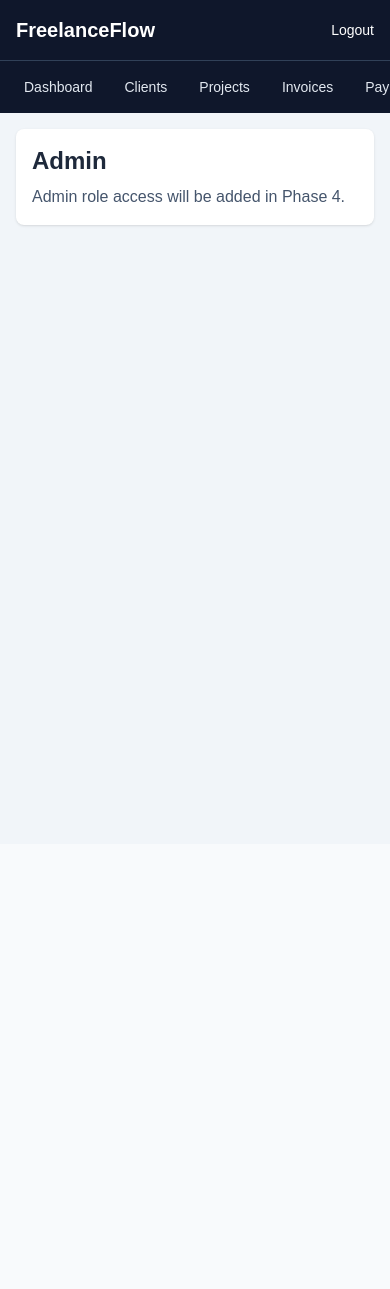
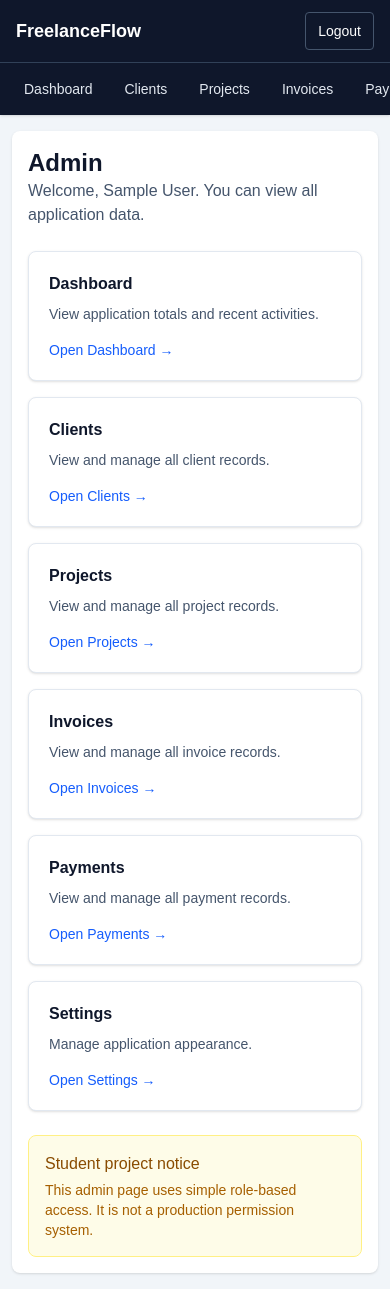
Before and after one commit to muhammedZak/freelance-flow, a React (Vite) app: page /admin in a window 390 px wide. Before the commit the page ends 844 px from the top, so only its background shows below. Built offline with nearby package versions, Linux system fonts and the light colour scheme; sample sign-in values are in the browser's storage.

Commit message:
complete responsive polish and final project preparation

```diff
--- a/package.json
+++ b/package.json
@@ -14,7 +14,7 @@
     "react": "^19.2.7",
     "react-dom": "^19.2.7",
     "react-redux": "^9.3.0",
-    "react-router-dom": "^7.18.1"
+    "react-router-dom": "^6.30.4"
   },
   "devDependencies": {
     "@eslint/js": "^10.0.1",
--- a/src/components/common/EmptyState.jsx
+++ b/src/components/common/EmptyState.jsx
@@ -1,7 +1,27 @@
-function EmptyState({ message }) {
+function EmptyState({
+  title = 'Nothing to display',
+  message = 'No data found.',
+  actionText,
+  onAction,
+}) {
   return (
-    <div className='rounded border border-dashed border-slate-300 p-6 text-center'>
-      <p className='text-slate-500'>{message || 'No data found.'}</p>
+    <div className='rounded-lg border border-dashed border-slate-300 p-8 text-center'>
+      <div className='mx-auto flex h-12 w-12 items-center justify-center rounded-full bg-slate-100 text-xl'>
+        —
+      </div>
+
+      <h3 className='mt-4 font-bold text-slate-900'>{title}</h3>
+
+      <p className='mx-auto mt-2 max-w-md text-sm text-slate-500'>{message}</p>
+
+      {actionText && onAction && (
+        <button
+          type='button'
+          onClick={onAction}
+          className='mt-4 rounded bg-slate-900 px-4 py-2 text-sm text-white'>
+          {actionText}
+        </button>
+      )}
     </div>
   );
 }
--- a/src/components/common/ErrorMessage.jsx
+++ b/src/components/common/ErrorMessage.jsx
@@ -1,8 +1,23 @@
-function ErrorMessage({ message }) {
+function ErrorMessage({ message, onRetry, retryText = 'Try Again' }) {
   return (
-    <p className='rounded bg-red-100 p-3 text-sm text-red-700'>
-      {message || 'Something went wrong.'}
-    </p>
+    <div
+      className='rounded-lg border border-red-200 bg-red-50 p-4'
+      role='alert'>
+      <p className='font-medium text-red-700'>Something went wrong</p>
+
+      <p className='mt-1 text-sm text-red-600'>
+        {message || 'Unable to complete the request.'}
+      </p>
+
+      {onRetry && (
+        <button
+          type='button'
+          onClick={onRetry}
+          className='mt-3 rounded bg-red-600 px-3 py-2 text-sm text-white'>
+          {retryText}
+        </button>
+      )}
+    </div>
   );
 }
 
--- a/src/components/common/Loading.jsx
+++ b/src/components/common/Loading.jsx
@@ -1,5 +1,16 @@
-function Loading() {
-  return <p className='text-slate-500'>Loading...</p>;
+function Loading({ message = 'Loading data...' }) {
+  return (
+    <div
+      className='flex min-h-40 items-center justify-center'
+      role='status'
+      aria-live='polite'>
+      <div className='text-center'>
+        <div className='mx-auto h-9 w-9 animate-spin rounded-full border-4 border-slate-300 border-t-slate-900'></div>
+
+        <p className='mt-3 text-sm text-slate-500'>{message}</p>
+      </div>
+    </div>
+  );
 }
 
 export default Loading;
--- a/src/components/layout/MainLayout.jsx
+++ b/src/components/layout/MainLayout.jsx
@@ -1,16 +1,17 @@
 import { Outlet } from 'react-router-dom';
+
 import Navbar from './Navbar';
 import Sidebar from './Sidebar';
 
 function MainLayout() {
   return (
-    <div className='min-h-screen bg-slate-100'>
+    <div className='min-h-screen overflow-x-hidden bg-slate-100'>
       <Navbar />
 
-      <div className='mx-auto flex max-w-7xl gap-4 p-4'>
+      <div className='mx-auto flex max-w-7xl items-start gap-4 px-3 py-4 sm:px-4'>
         <Sidebar />
 
-        <main className='min-w-0 flex-1 rounded-lg bg-white p-4 shadow-sm md:p-6'>
+        <main className='min-h-[calc(100vh-6rem)] min-w-0 flex-1 overflow-hidden rounded-lg bg-white p-4 shadow-sm sm:p-5 md:p-6'>
           <Outlet />
         </main>
       </div>
--- a/src/components/layout/Navbar.jsx
+++ b/src/components/layout/Navbar.jsx
@@ -1,13 +1,14 @@
 import { Link, NavLink, useNavigate } from 'react-router-dom';
 import { useDispatch, useSelector } from 'react-redux';
+
 import { logoutUser } from '../../features/auth/authSlice';
 import { navigationLinks } from '../../utils/navigationLinks';
 
 function Navbar() {
-  const { user, isAuthenticated } = useSelector((state) => state.auth);
-
   const dispatch = useDispatch();
   const navigate = useNavigate();
+
+  const { user, isAuthenticated } = useSelector((state) => state.auth);
 
   const visibleLinks = navigationLinks.filter((link) =>
     link.roles.includes(user?.role),
@@ -20,29 +21,38 @@ function Navbar() {
 
   const mobileLinkClass = ({ isActive }) =>
     isActive
-      ? 'rounded bg-white px-3 py-1 text-slate-900'
-      : 'rounded px-3 py-1 text-slate-200 hover:bg-slate-800';
+      ? 'shrink-0 rounded bg-white px-3 py-2 font-medium text-slate-900'
+      : 'shrink-0 rounded px-3 py-2 text-slate-200 hover:bg-slate-800';
 
   return (
-    <header className='bg-slate-900 text-white'>
-      <div className='mx-auto flex max-w-7xl items-center justify-between p-4'>
-        <Link to='/dashboard' className='text-xl font-bold'>
+    <header className='sticky top-0 z-20 bg-slate-900 text-white shadow-sm'>
+      <div className='mx-auto flex max-w-7xl items-center justify-between gap-3 px-4 py-3'>
+        <Link
+          to={isAuthenticated ? '/dashboard' : '/'}
+          className='shrink-0 text-lg font-bold sm:text-xl'>
           FreelanceFlow
         </Link>
 
-        <nav className='flex items-center gap-4 text-sm'>
+        <nav className='flex min-w-0 items-center gap-3 text-sm'>
           {isAuthenticated && user && (
-            <span className='hidden text-slate-300 sm:inline'>
-              {user.name} ({user.role})
-            </span>
+            <div className='hidden min-w-0 text-right sm:block'>
+              <p className='max-w-48 truncate font-medium'>{user.name}</p>
+
+              <p className='text-xs capitalize text-slate-300'>{user.role}</p>
+            </div>
           )}
 
           {isAuthenticated ? (
-            <button onClick={handleLogout} className='hover:text-slate-300'>
+            <button
+              type='button'
+              onClick={handleLogout}
+              className='shrink-0 rounded border border-slate-600 px-3 py-2 hover:bg-slate-800'>
               Logout
             </button>
           ) : (
-            <Link to='/login' className='hover:text-slate-300'>
+            <Link
+              to='/login'
+              className='rounded border border-slate-600 px-3 py-2 hover:bg-slate-800'>
               Login
             </Link>
           )}
@@ -51,7 +61,7 @@ function Navbar() {
 
       {isAuthenticated && user && (
         <div className='border-t border-slate-700 md:hidden'>
-          <nav className='mx-auto flex max-w-7xl gap-2 overflow-x-auto p-3 text-sm'>
+          <nav className='mx-auto flex max-w-7xl gap-2 overflow-x-auto px-3 py-2 text-sm'>
             {visibleLinks.map((link) => (
               <NavLink
                 key={link.path}
--- a/src/components/layout/Sidebar.jsx
+++ b/src/components/layout/Sidebar.jsx
@@ -1,5 +1,6 @@
 import { NavLink } from 'react-router-dom';
 import { useSelector } from 'react-redux';
+
 import { navigationLinks } from '../../utils/navigationLinks';
 
 function Sidebar() {
@@ -11,11 +12,15 @@ function Sidebar() {
 
   const linkClass = ({ isActive }) =>
     isActive
-      ? 'block rounded bg-slate-900 px-3 py-2 text-white'
+      ? 'block rounded bg-slate-900 px-3 py-2 font-medium text-white'
       : 'block rounded px-3 py-2 text-slate-700 hover:bg-slate-200';
 
   return (
-    <aside className='hidden w-56 rounded-lg bg-white p-4 shadow-sm md:block'>
+    <aside className='sticky top-20 hidden w-56 shrink-0 rounded-lg bg-white p-4 shadow-sm md:block'>
+      <p className='mb-3 px-3 text-xs font-bold uppercase tracking-wide text-slate-500'>
+        Navigation
+      </p>
+
       <nav className='space-y-2'>
         {visibleLinks.map((link) => (
           <NavLink key={link.path} to={link.path} className={linkClass}>
--- a/src/index.css
+++ b/src/index.css
@@ -91,3 +91,50 @@ a {
 .dark .hover\:bg-slate-200:hover {
   background-color: #334155;
 }
+
+* {
+  box-sizing: border-box;
+}
+
+html {
+  scroll-behavior: smooth;
+}
+
+body {
+  min-width: 320px;
+}
+
+button,
+a,
+input,
+select,
+textarea {
+  transition:
+    background-color 0.2s ease,
+    border-color 0.2s ease,
+    color 0.2s ease,
+    opacity 0.2s ease;
+}
+
+button:not(:disabled) {
+  cursor: pointer;
+}
+
+button:disabled {
+  cursor: not-allowed;
+  opacity: 0.6;
+}
+
+button:focus-visible,
+a:focus-visible,
+input:focus-visible,
+select:focus-visible,
+textarea:focus-visible {
+  outline: 2px solid #2563eb;
+  outline-offset: 2px;
+}
+
+img {
+  max-width: 100%;
+  display: block;
+}
--- a/src/pages/AdminPage.jsx
+++ b/src/pages/AdminPage.jsx
@@ -1,12 +1,81 @@
+import { Link } from 'react-router-dom';
+import { useSelector } from 'react-redux';
+
 function AdminPage() {
+  const { user } = useSelector((state) => state.auth);
+
   return (
     <div>
-      <h1 className='mb-2 text-2xl font-bold'>Admin</h1>
-      <p className='text-slate-600'>
-        Admin role access will be added in Phase 4.
-      </p>
+      <div className='mb-6'>
+        <h1 className='text-2xl font-bold text-slate-900'>Admin</h1>
+
+        <p className='text-slate-600'>
+          Welcome, {user?.name}. You can view all application data.
+        </p>
+      </div>
+
+      <div className='grid gap-4 sm:grid-cols-2 xl:grid-cols-3'>
+        <AdminLink
+          to='/dashboard'
+          title='Dashboard'
+          description='View application totals and recent activities.'
+        />
+
+        <AdminLink
+          to='/clients'
+          title='Clients'
+          description='View and manage all client records.'
+        />
+
+        <AdminLink
+          to='/projects'
+          title='Projects'
+          description='View and manage all project records.'
+        />
+
+        <AdminLink
+          to='/invoices'
+          title='Invoices'
+          description='View and manage all invoice records.'
+        />
+
+        <AdminLink
+          to='/payments'
+          title='Payments'
+          description='View and manage all payment records.'
+        />
+
+        <AdminLink
+          to='/settings'
+          title='Settings'
+          description='Manage application appearance.'
+        />
+      </div>
+
+      <div className='mt-6 rounded-lg border border-yellow-200 bg-yellow-50 p-4'>
+        <p className='font-medium text-yellow-800'>Student project notice</p>
+
+        <p className='mt-1 text-sm text-yellow-700'>
+          This admin page uses simple role-based access. It is not a production
+          permission system.
+        </p>
+      </div>
     </div>
   );
 }
 
+function AdminLink({ to, title, description }) {
+  return (
+    <Link
+      to={to}
+      className='rounded-lg border border-slate-200 bg-white p-5 shadow-sm transition hover:-translate-y-0.5 hover:shadow-md'>
+      <h2 className='font-bold text-slate-900'>{title}</h2>
+
+      <p className='mt-2 text-sm text-slate-600'>{description}</p>
+
+      <p className='mt-4 text-sm font-medium text-blue-600'>Open {title} →</p>
+    </Link>
+  );
+}
+
 export default AdminPage;
--- a/src/pages/NotFoundPage.jsx
+++ b/src/pages/NotFoundPage.jsx
@@ -1,14 +1,28 @@
 import { Link } from 'react-router-dom';
+import { useSelector } from 'react-redux';
 
 function NotFoundPage() {
+  const { isAuthenticated } = useSelector((state) => state.auth);
+
+  const returnPath = isAuthenticated ? '/dashboard' : '/';
+
   return (
-    <section className='flex min-h-screen items-center justify-center bg-slate-100 p-6'>
-      <div className='rounded-lg bg-white p-8 text-center shadow-sm'>
-        <h1 className='mb-2 text-3xl font-bold'>404</h1>
-        <p className='mb-4 text-slate-600'>Page not found.</p>
+    <section className='flex min-h-screen items-center justify-center bg-slate-100 px-4 py-8'>
+      <div className='w-full max-w-md rounded-xl bg-white p-8 text-center shadow-sm'>
+        <p className='text-6xl font-bold text-slate-300'>404</p>
 
-        <Link to='/' className='text-blue-600'>
-          Go back home
+        <h1 className='mt-4 text-2xl font-bold text-slate-900'>
+          Page not found
+        </h1>
+
+        <p className='mt-2 text-sm text-slate-600'>
+          The page you requested does not exist or may have been moved.
+        </p>
+
+        <Link
+          to={returnPath}
+          className='mt-6 inline-block rounded bg-slate-900 px-4 py-2 text-white'>
+          {isAuthenticated ? 'Back to Dashboard' : 'Back to Home'}
         </Link>
       </div>
     </section>
```
Also changed, not shown: src/pages/HomePage.jsx (+41 -10 lines), 2 other files (tests, documents, lock files or other folders).
